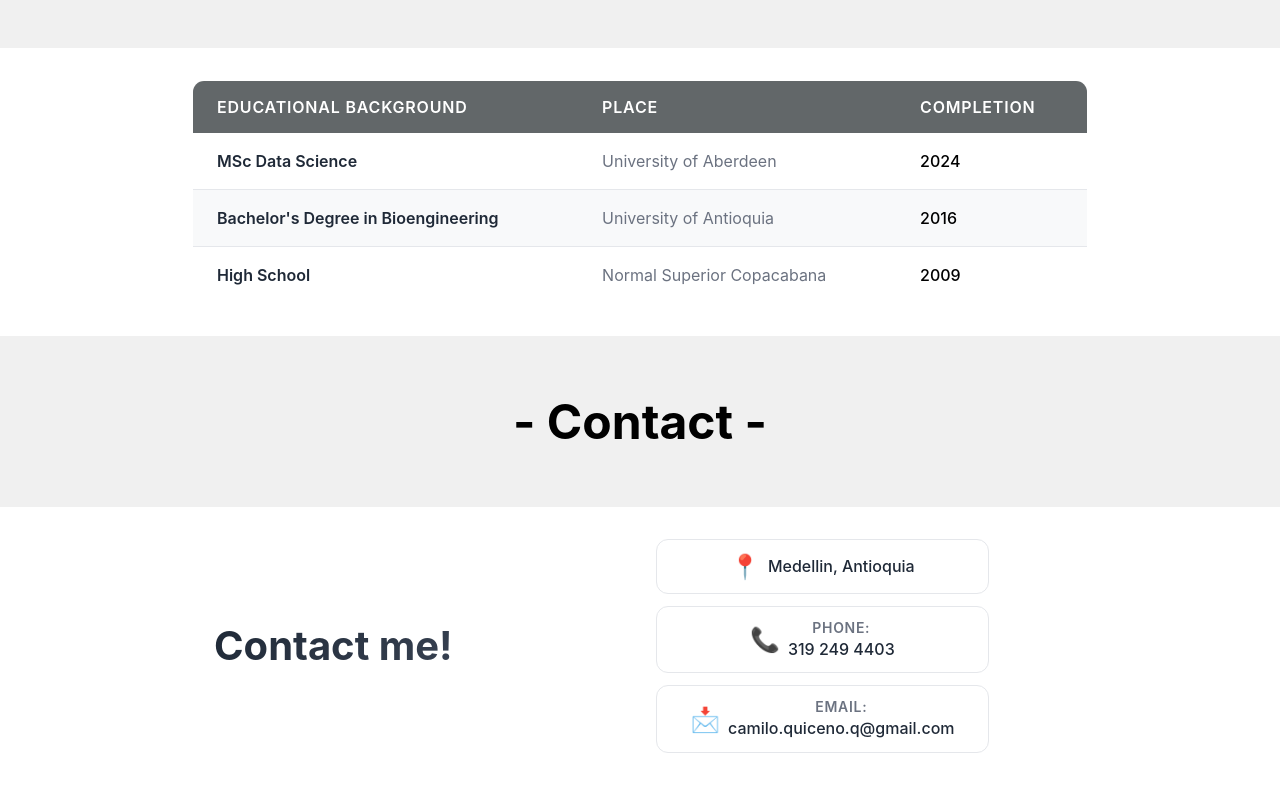
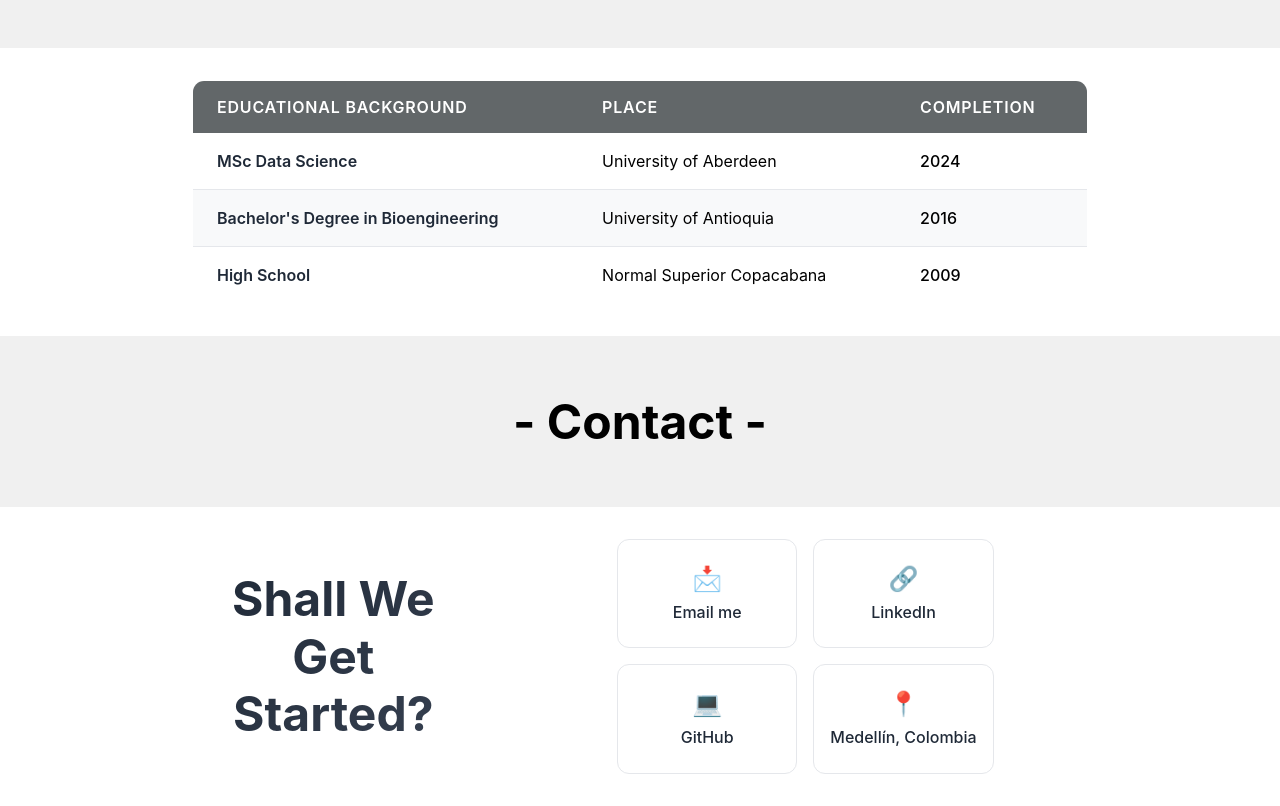
Before and after one commit to Camilo-Quiceno/camilo-quiceno.github.io, a React (Create React App) app: page / in a window 1280 px wide. Shown: the part 3960-4766 px from the top of the page. Before the commit the page ends 4745 px from the top, so only its background shows below. Built offline with nearby package versions, Linux system fonts and the light colour scheme.

Commit message:
Updating contact component

```diff
--- a/src/components/Contact/Contact.js
+++ b/src/components/Contact/Contact.js
@@ -1,20 +1,17 @@
 import React from 'react';
 import styles from './Contact.module.css';
 
-const ContactItem = ({ icon, label, text, isClickable, href }) => {
+const ContactButton = ({ icon, text, isClickable, href }) => {
   const content = (
-    <div className={styles.contactItem}>
+    <div className={styles.contactButton}>
       <span className={styles.icon}>{icon}</span>
-      <div className={styles.contactText}>
-        {label && <span className={styles.label}>{label} </span>}
-        <span className={styles.text}>{text}</span>
-      </div>
+      <span className={styles.text}>{text}</span>
     </div>
   );
 
   if (isClickable && href) {
     return (
-      <a href={href} className={styles.contactLink}>
+      <a href={href} className={styles.contactLink} target="_blank" rel="noopener noreferrer">
         {content}
       </a>
     );
@@ -34,25 +31,16 @@ const Contact = ({ contact }) => {
         <div className={styles.titleColumn}>
           <h2 className={styles.contactTitle}>{contact.title}</h2>
         </div>
-        <div className={styles.infoColumn}>
-          <ContactItem
-            icon={contact.location.icon}
-            text={contact.location.text}
-          />
-          <ContactItem
-            icon={contact.phone.icon}
-            label={contact.phone.label}
-            text={contact.phone.text}
-            isClickable={true}
-            href={`tel:+57${contact.phone.text.replace(/\s/g, '')}`}
-          />
-          <ContactItem
-            icon={contact.email.icon}
-            label={contact.email.label}
-            text={contact.email.text}
-            isClickable={true}
-            href={`mailto:${contact.email.text}`}
-          />
+        <div className={styles.buttonsGrid}>
+          {contact.buttons && contact.buttons.map((button, index) => (
+            <ContactButton
+              key={index}
+              icon={button.icon}
+              text={button.text}
+              isClickable={button.isClickable}
+              href={button.href}
+            />
+          ))}
         </div>
       </div>
     </div>
--- a/src/components/Contact/Contact.module.css
+++ b/src/components/Contact/Contact.module.css
@@ -20,7 +20,7 @@
 }
 
 .contactTitle {
-  font-size: 2.5rem;
+  font-size: 3rem;
   font-weight: 700;
   color: #1f2937;
   text-align: center;
@@ -32,29 +32,36 @@
   line-height: 1.2;
 }
 
-.infoColumn {
+.buttonsGrid {
   display: grid;
-  grid-template-columns: max-content;
-  gap: 0.75rem;
+  grid-template-columns: 1fr 1fr;
+  grid-template-rows: 1fr 1fr;
+  gap: 1rem;
   justify-content: center;
+  max-width: 400px;
+  margin: 0 auto;
+  justify-self: center;
 }
 
-.contactItem {
+.contactButton {
   display: flex;
+  flex-direction: column;
   align-items: center;
   justify-content: center;
   gap: 0.5rem;
-  padding: 0.75rem 1rem;
+  padding: 1.5rem 1rem;
   background: white;
   border-radius: 12px;
   border: 1px solid #e5e7eb;
-  transition: transform 0.2s ease, box-shadow 0.2s ease;
+  transition: transform 0.2s ease, box-shadow 0.2s ease, background-color 0.2s ease;
   text-align: center;
-  width: 100%;
+  min-height: 50px;
+  cursor: pointer;
 }
 
-.contactItem:hover {
+.contactButton:hover {
   transform: translateY(-2px);
+  box-shadow: 0 4px 12px rgba(0, 0, 0, 0.1);
 }
 
 .contactLink {
@@ -62,9 +69,9 @@
   color: inherit;
 }
 
-.contactLink:hover .contactItem {
+.contactLink:hover .contactButton {
   background: #f8fafc;
-  border-color: #6366f1;
+  border-color: #626769;
 }
 
 .icon {
@@ -72,21 +79,7 @@
   flex-shrink: 0;
 }
 
-.contactText {
-  display: flex;
-  flex-direction: column;
-  gap: 0.125rem;
-  text-align: center;
-  align-items: center;
-}
 
-.label {
-  font-size: 0.875rem;
-  font-weight: 600;
-  color: #6b7280;
-  text-transform: uppercase;
-  letter-spacing: 0.05em;
-}
 
 .text {
   font-size: 1rem;
@@ -122,12 +115,15 @@
     font-size: 2rem;
   }
 
-  .infoColumn {
+  .buttonsGrid {
+    grid-template-columns: 1fr 1fr;
     gap: 1rem;
+    max-width: 100%;
   }
 
-  .contactItem {
+  .contactButton {
     padding: 1rem;
+    min-height: 80px;
   }
 
   .icon {
--- a/src/components/EducationTable/EducationTable.module.css
+++ b/src/components/EducationTable/EducationTable.module.css
@@ -55,7 +55,7 @@
 }
 
 .placeCell {
-  color: #6b7280;
+  color: #000000;
 }
 
 .completionCell {
@@ -66,7 +66,7 @@
 .noData {
   padding: 2rem;
   text-align: center;
-  color: #6b7280;
+  color: #000000;
   font-style: italic;
 }
 
--- a/src/data/appConfig.js
+++ b/src/data/appConfig.js
@@ -123,20 +123,32 @@ export const appConfig = {
     }
   ],
   contact: {
-    title: "Contact me!",
-    location: {
-      icon: "📍",
-      text: "Medellin, Antioquia"
-    },
-    phone: {
-      icon: "📞",
-      label: "Phone:",
-      text: "319 249 4403"
-    },
-    email: {
-      icon: "📩",
-      label: "Email:",
-      text: "camilo.quiceno.q@gmail.com"
-    }
+    title: "Shall We Get Started?",
+    buttons: [
+      {
+        icon: "📩",
+        text: "Email me",
+        href: "mailto:camilo.quiceno.q@gmail.com",
+        isClickable: true
+      },
+      {
+        icon: "🔗",
+        text: "LinkedIn",
+        href: "https://www.linkedin.com/in/camiloqq",
+        isClickable: true
+      },
+      {
+        icon: "💻",
+        text: "GitHub",
+        href: "https://github.com/Camilo-Quiceno",
+        isClickable: true
+      },
+      {
+        icon: "📍",
+        text: "Medellín, Colombia",
+        href: "https://maps.app.goo.gl/hr3ZabntZ7pX3axUA",
+        isClickable: true
+      }
+    ]
   }
 };
```
